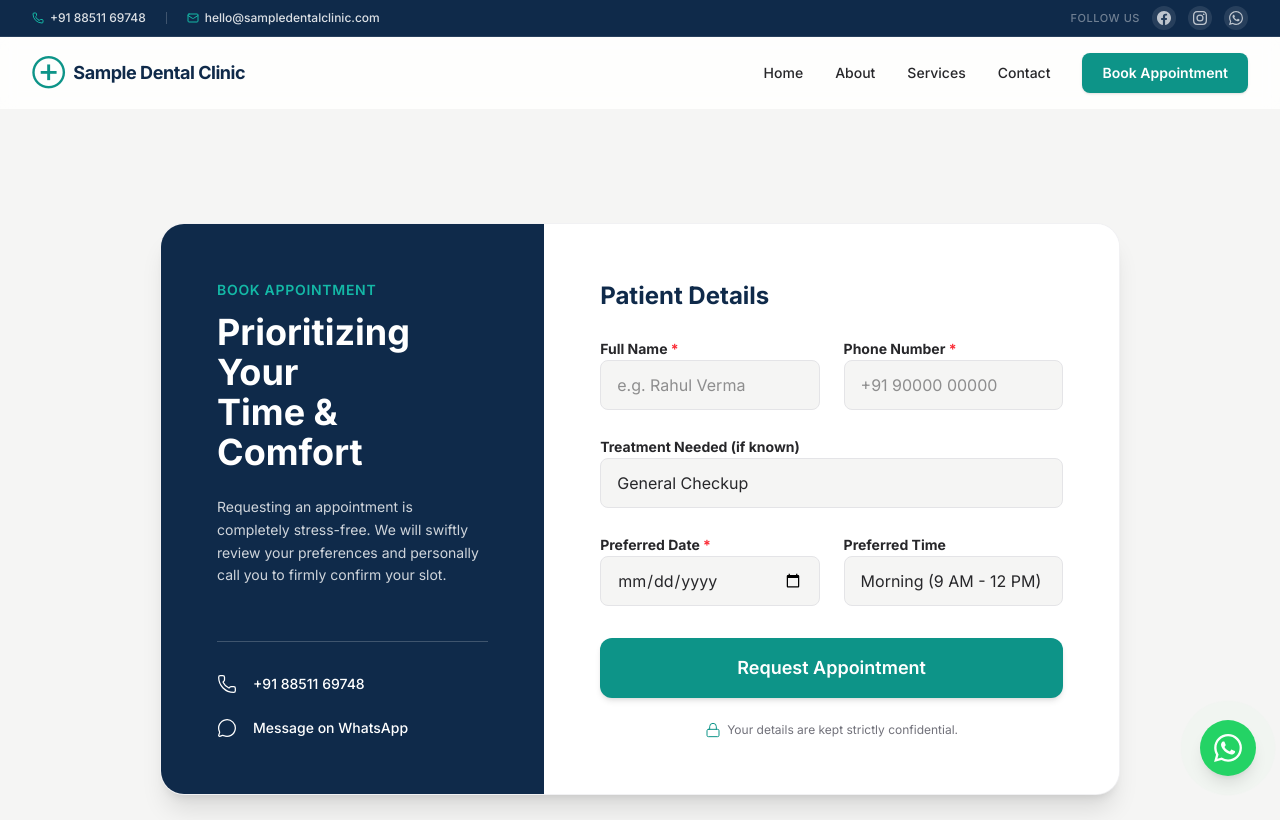
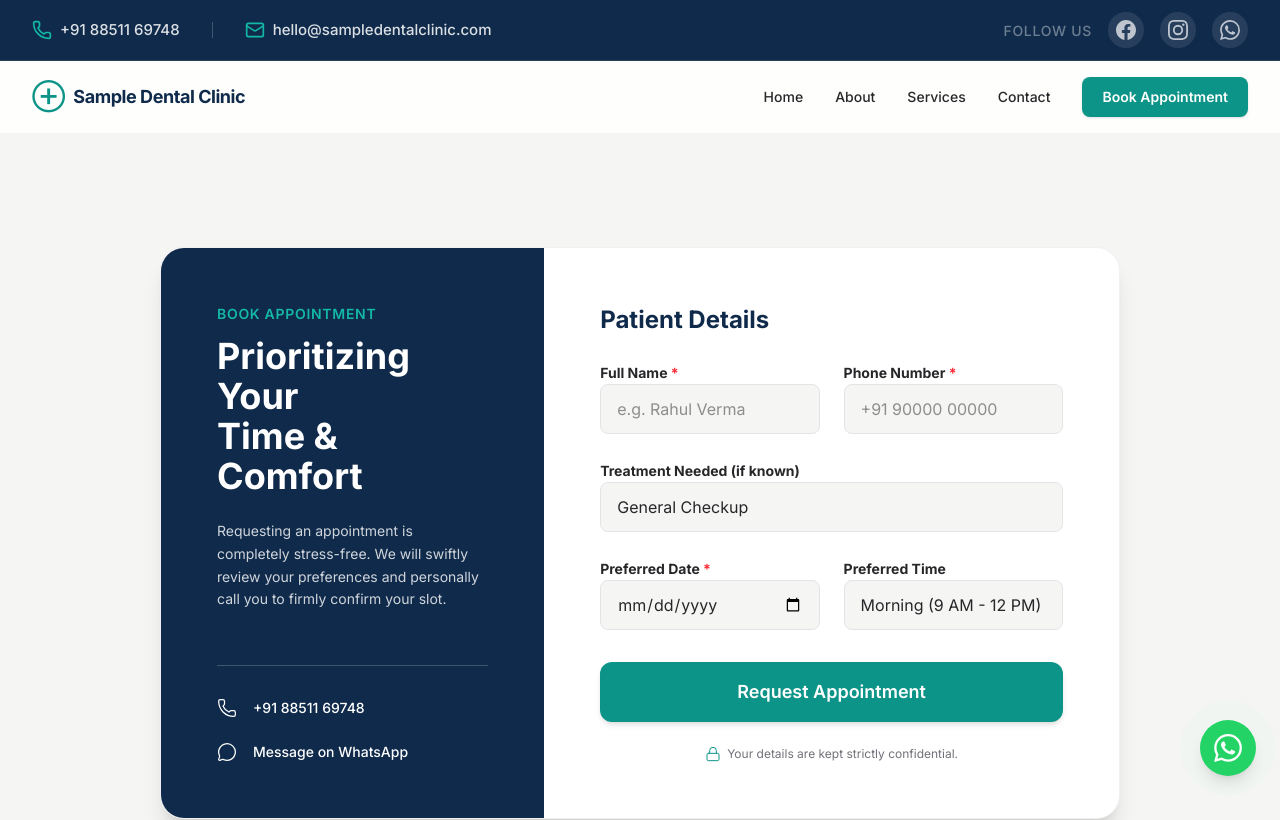
Before and after one commit to punitkumarrai/sampledentalclinic, a Next.js app: page /book in a window 1280 px wide. Shown: the top 820 px of the page. Built offline with nearby package versions, Linux system fonts and the light colour scheme.

Commit message:
Enhance TopBar: increase size by 1.7x and add smart scroll reveal

```diff
--- a/components/TopBar.tsx
+++ b/components/TopBar.tsx
@@ -1,12 +1,15 @@
+"use client";
+
 import Link from "next/link";
 import { Phone, Mail } from "lucide-react";
 import { siteConfig } from "@/lib/site-config";
+import { useState, useEffect } from "react";
 
 // ── Premium SVG brand icons ──────────────────────────────────────────
 
 function FacebookIcon() {
   return (
-    <svg viewBox="0 0 24 24" fill="currentColor" className="w-3.5 h-3.5" aria-hidden="true">
+    <svg viewBox="0 0 24 24" fill="currentColor" className="w-5 h-5" aria-hidden="true">
       <path d="M24 12.073C24 5.404 18.627 0 12 0S0 5.404 0 12.073C0 18.1 4.388 23.094 10.125 24v-8.437H7.078v-3.49h3.047v-2.66c0-3.025 1.791-4.697 4.533-4.697 1.312 0 2.686.236 2.686.236v2.97h-1.513c-1.491 0-1.956.93-1.956 1.886v2.265h3.328l-.532 3.49h-2.796V24C19.612 23.094 24 18.1 24 12.073z" />
     </svg>
   );
@@ -14,7 +17,7 @@ function FacebookIcon() {
 
 function InstagramIcon() {
   return (
-    <svg viewBox="0 0 24 24" fill="currentColor" className="w-3.5 h-3.5" aria-hidden="true">
+    <svg viewBox="0 0 24 24" fill="currentColor" className="w-5 h-5" aria-hidden="true">
       <path d="M12 2.163c3.204 0 3.584.012 4.85.07 3.252.148 4.771 1.691 4.919 4.919.058 1.265.069 1.645.069 4.849 0 3.205-.012 3.584-.069 4.849-.149 3.225-1.664 4.771-4.919 4.919-1.266.058-1.644.07-4.85.07-3.204 0-3.584-.012-4.849-.07-3.26-.149-4.771-1.699-4.919-4.92-.058-1.265-.07-1.644-.07-4.849 0-3.204.013-3.583.07-4.849.149-3.227 1.664-4.771 4.919-4.919 1.266-.057 1.645-.069 4.849-.069zM12 0C8.741 0 8.333.014 7.053.072 2.695.272.273 2.69.073 7.052.014 8.333 0 8.741 0 12c0 3.259.014 3.668.072 4.948.2 4.358 2.618 6.78 6.98 6.98C8.333 23.986 8.741 24 12 24c3.259 0 3.668-.014 4.948-.072 4.354-.2 6.782-2.618 6.979-6.98.059-1.28.073-1.689.073-4.948 0-3.259-.014-3.667-.072-4.947-.196-4.354-2.617-6.78-6.979-6.98C15.668.014 15.259 0 12 0zm0 5.838a6.162 6.162 0 100 12.324 6.162 6.162 0 000-12.324zM12 16a4 4 0 110-8 4 4 0 010 8zm6.406-11.845a1.44 1.44 0 100 2.881 1.44 1.44 0 000-2.881z" />
     </svg>
   );
@@ -22,7 +25,7 @@ function InstagramIcon() {
 
 function WhatsAppIcon() {
   return (
-    <svg viewBox="0 0 24 24" fill="currentColor" className="w-3.5 h-3.5" aria-hidden="true">
+    <svg viewBox="0 0 24 24" fill="currentColor" className="w-5 h-5" aria-hidden="true">
       <path d="M17.472 14.382c-.297-.149-1.758-.867-2.03-.967-.273-.099-.471-.148-.67.15-.197.297-.767.966-.94 1.164-.173.199-.347.223-.644.075-.297-.15-1.255-.463-2.39-1.475-.883-.788-1.48-1.761-1.653-2.059-.173-.297-.018-.458.13-.606.134-.133.298-.347.446-.52.149-.174.198-.298.298-.497.099-.198.05-.371-.025-.52-.075-.149-.669-1.612-.916-2.207-.242-.579-.487-.5-.669-.51a12.8 12.8 0 00-.57-.01c-.198 0-.52.074-.792.372-.272.297-1.04 1.016-1.04 2.479 0 1.462 1.065 2.875 1.213 3.074.149.198 2.096 3.2 5.077 4.487.709.306 1.262.489 1.694.625.712.227 1.36.195 1.871.118.571-.085 1.758-.719 2.006-1.413.248-.694.248-1.289.173-1.413-.074-.124-.272-.198-.57-.347m-5.421 7.403h-.004a9.87 9.87 0 01-5.031-1.378l-.361-.214-3.741.982.998-3.648-.235-.374a9.86 9.86 0 01-1.51-5.26c.001-5.45 4.436-9.884 9.888-9.884 2.64 0 5.122 1.03 6.988 2.898a9.825 9.825 0 012.893 6.994c-.003 5.45-4.437 9.884-9.885 9.884m8.413-18.297A11.815 11.815 0 0012.05 0C5.495 0 .16 5.335.157 11.892c0 2.096.547 4.142 1.588 5.945L.057 24l6.305-1.654a11.882 11.882 0 005.683 1.448h.005c6.554 0 11.89-5.335 11.893-11.893a11.821 11.821 0 00-3.48-8.413z" />
     </svg>
   );
@@ -33,6 +36,16 @@ function WhatsAppIcon() {
 export default function TopBar() {
   const { business } = siteConfig;
   const { phone, phoneDisplay, email, social } = business;
+  const [hideTopBar, setHideTopBar] = useState(false);
+
+  useEffect(() => {
+    const handleScroll = () => {
+      // Hide TopBar after scrolling down 200px. Reveal when scrolling back up.
+      setHideTopBar(window.scrollY > 200);
+    };
+    window.addEventListener("scroll", handleScroll, { passive: true });
+    return () => window.removeEventListener("scroll", handleScroll);
+  }, []);
 
   // Hide entire bar if no contact info exists
   if (!phone && !email && !social) return null;
@@ -40,34 +53,38 @@ export default function TopBar() {
   const hasSocial = social && (social.facebook || social.instagram || social.whatsapp);
 
   return (
-    <div className="topbar w-full bg-navy border-b border-white/10 text-white/85 text-xs font-medium">
-      <div className="max-w-7xl mx-auto px-4 sm:px-6 lg:px-8 h-9 flex items-center justify-between gap-4">
+    <div
+      className={`topbar w-full bg-navy border-b border-white/10 text-white/85 text-[15px] font-medium sticky top-0 z-[51] transition-transform duration-500 ease-in-out ${
+        hideTopBar ? "-translate-y-full" : "translate-y-0"
+      }`}
+    >
+      <div className="max-w-7xl mx-auto px-4 sm:px-6 lg:px-8 h-[60px] flex items-center justify-between gap-6">
 
         {/* ── Left: Phone & Email ── */}
-        <div className="flex items-center gap-5">
+        <div className="flex items-center gap-8">
           {phone && (
             <a
               href={`tel:${phone}`}
-              className="flex items-center gap-1.5 hover:text-white transition-colors duration-200 group"
+              className="flex items-center gap-2 hover:text-white transition-colors duration-200 group"
               aria-label="Call us"
             >
-              <Phone className="w-3 h-3 text-teal-light group-hover:text-white transition-colors" strokeWidth={2} />
+              <Phone className="w-5 h-5 text-teal-light group-hover:text-white transition-colors" strokeWidth={2} />
               <span className="hidden sm:inline">{phoneDisplay}</span>
               <span className="sm:hidden">{phoneDisplay}</span>
             </a>
           )}
 
           {phone && email && (
-            <span className="hidden sm:block h-3 w-px bg-white/20" aria-hidden="true" />
+            <span className="hidden sm:block h-4 w-px bg-white/20" aria-hidden="true" />
           )}
 
           {email && (
             <a
               href={`mailto:${email}`}
-              className="hidden sm:flex items-center gap-1.5 hover:text-white transition-colors duration-200 group"
+              className="hidden sm:flex items-center gap-2 hover:text-white transition-colors duration-200 group"
               aria-label="Email us"
             >
-              <Mail className="w-3 h-3 text-teal-light group-hover:text-white transition-colors" strokeWidth={2} />
+              <Mail className="w-5 h-5 text-teal-light group-hover:text-white transition-colors" strokeWidth={2} />
               <span>{email}</span>
             </a>
           )}
@@ -75,8 +92,8 @@ export default function TopBar() {
 
         {/* ── Right: Social Icons ── */}
         {hasSocial && (
-          <div className="flex items-center gap-3">
-            <span className="hidden sm:inline text-white/40 text-[11px] tracking-wider uppercase">
+          <div className="flex items-center gap-4">
+            <span className="hidden sm:inline text-white/40 text-[14px] tracking-wider uppercase">
               Follow Us
             </span>
 
@@ -86,7 +103,7 @@ export default function TopBar() {
                 target="_blank"
                 rel="noopener noreferrer"
                 aria-label="Facebook"
-                className="flex items-center justify-center w-6 h-6 rounded-full bg-white/10 hover:bg-teal hover:text-white text-white/70 transition-all duration-200"
+                className="flex items-center justify-center w-9 h-9 rounded-full bg-white/10 hover:bg-teal hover:text-white text-white/70 transition-all duration-200"
               >
                 <FacebookIcon />
               </Link>
@@ -98,7 +115,7 @@ export default function TopBar() {
                 target="_blank"
                 rel="noopener noreferrer"
                 aria-label="Instagram"
-                className="flex items-center justify-center w-6 h-6 rounded-full bg-white/10 hover:bg-teal hover:text-white text-white/70 transition-all duration-200"
+                className="flex items-center justify-center w-9 h-9 rounded-full bg-white/10 hover:bg-teal hover:text-white text-white/70 transition-all duration-200"
               >
                 <InstagramIcon />
               </Link>
@@ -110,7 +127,7 @@ export default function TopBar() {
                 target="_blank"
                 rel="noopener noreferrer"
                 aria-label="WhatsApp"
-                className="flex items-center justify-center w-6 h-6 rounded-full bg-white/10 hover:bg-teal hover:text-white text-white/70 transition-all duration-200"
+                className="flex items-center justify-center w-9 h-9 rounded-full bg-white/10 hover:bg-teal hover:text-white text-white/70 transition-all duration-200"
               >
                 <WhatsAppIcon />
               </Link>
```
